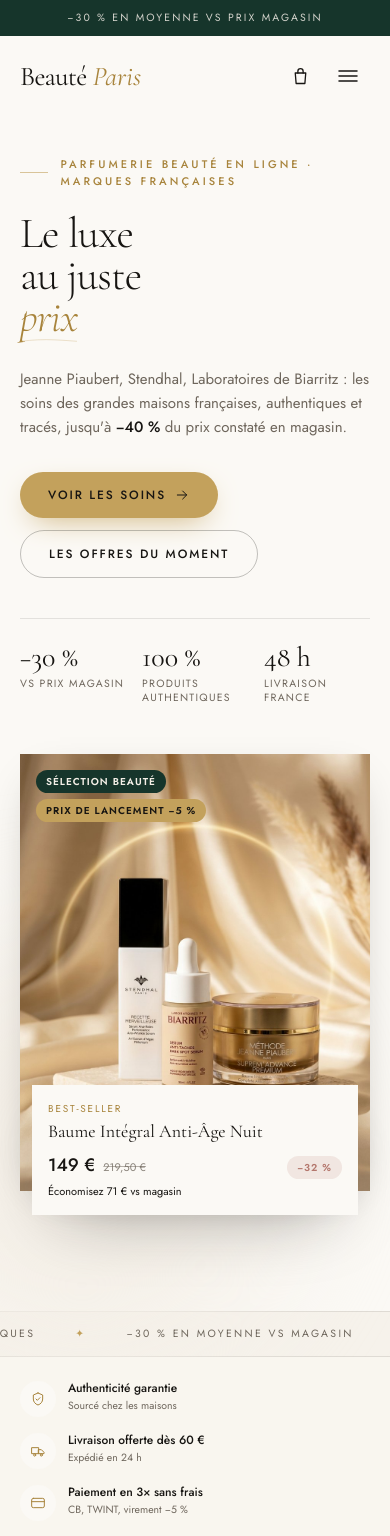
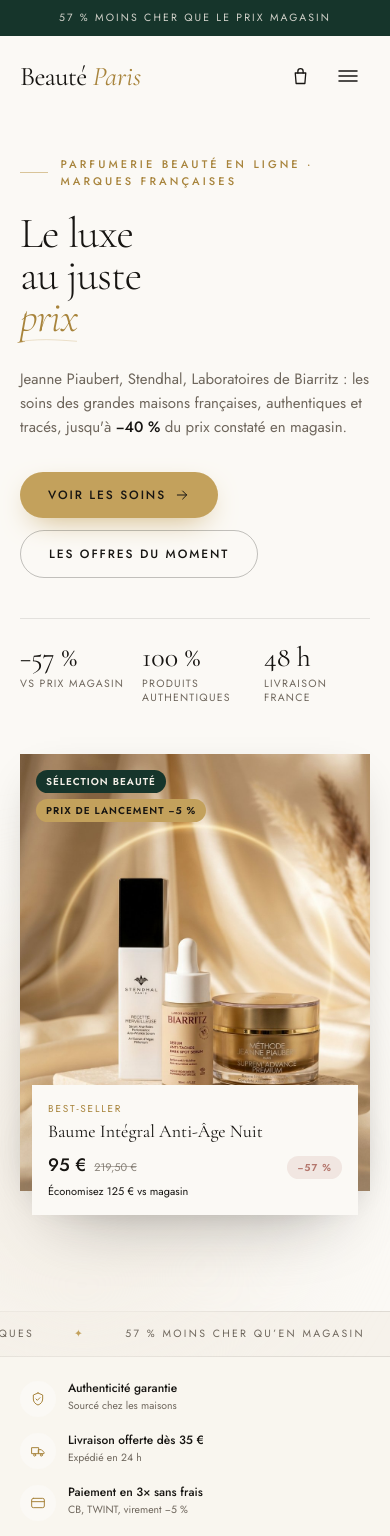
Before and after one commit to ASALA77722/beauty, a React (Vite) app: page / in a window 390 px wide. Shown: the top 1536 px of the page. Built offline with nearby package versions, Linux system fonts and the light colour scheme.

Commit message:
Baisse des prix (-51 à -59% du prix magasin) et seuils d'offres ajustés
Co-authored-by: arena-agent <297053741+arena-agent@users.noreply.github.com>

```diff
--- a/src/components/CartDrawer.jsx
+++ b/src/components/CartDrawer.jsx
@@ -1,7 +1,7 @@
 import { finalPrice } from '../data/shop'
 import { useAuth } from '../hooks/useAuth'
 import { useCart } from '../hooks/useCart'
-import { euro } from '../lib/format'
+import { FREE_SHIPPING_THRESHOLD, euro } from '../lib/format'
 import Icon from './Icon'
 
 export default function CartDrawer({ onCheckout }) {
@@ -34,7 +34,7 @@ export default function CartDrawer({ onCheckout }) {
 
   if (!isOpen) return null
 
-  const progress = Math.min(100, Math.round((subtotal / 60) * 100))
+  const progress = Math.min(100, Math.round((subtotal / FREE_SHIPPING_THRESHOLD) * 100))
 
   return (
     <div className="fixed inset-0 z-[70]" role="dialog" aria-modal="true" aria-label="Panier">
@@ -80,7 +80,7 @@ export default function CartDrawer({ onCheckout }) {
               ) : (
                 <p className="text-[11.5px] text-inkSoft">
                   Plus que{' '}
-                  <strong className="text-ink">{euro(60 - subtotal)}</strong> pour la livraison
+                  <strong className="text-ink">{euro(FREE_SHIPPING_THRESHOLD - subtotal)}</strong> pour la livraison
                   offerte
                 </p>
               )}
--- a/src/components/Hero.jsx
+++ b/src/components/Hero.jsx
@@ -1,4 +1,4 @@
-import { FLASH_OFFER, PRODUCTS } from '../data/shop'
+import { FLASH_OFFER, PRICE_STATS, PRODUCTS } from '../data/shop'
 import { discountPercent, euro } from '../lib/format'
 import Icon from './Icon'
 import Marquee from './Marquee'
@@ -52,7 +52,7 @@ export default function Hero() {
 
           <dl className="mt-10 grid max-w-lg grid-cols-3 gap-4 border-t border-ink/10 pt-6">
             {[
-              ['−30 %', 'vs prix magasin'],
+              [`−${PRICE_STATS.average} %`, 'vs prix magasin'],
               ['100 %', 'produits authentiques'],
               ['48 h', 'livraison France'],
             ].map(([value, label]) => (
--- a/src/components/Marquee.jsx
+++ b/src/components/Marquee.jsx
@@ -1,7 +1,10 @@
+import { PRICE_STATS } from '../data/shop'
+import { FREE_SHIPPING_THRESHOLD } from '../lib/format'
+
 const ITEMS = [
   'Produits 100 % authentiques',
-  '−30 % en moyenne vs magasin',
-  'Livraison offerte dès 60 €',
+  `${PRICE_STATS.average} % moins cher qu’en magasin`,
+  `Livraison offerte dès ${FREE_SHIPPING_THRESHOLD} €`,
   'Paiement en 3× sans frais',
   'Échantillons offerts',
   'Conseil beauté par téléphone',
--- a/src/components/Navbar.jsx
+++ b/src/components/Navbar.jsx
@@ -2,7 +2,9 @@ import { useState } from 'react'
 import { useAuth } from '../hooks/useAuth'
 import { useCart } from '../hooks/useCart'
 import { useScrolled } from '../hooks/useReveal'
+import { FREE_SHIPPING_THRESHOLD } from '../lib/format'
 import Icon from './Icon'
+import { PRICE_STATS } from '../data/shop'
 
 const LINKS = [
   { href: '#boutique', label: 'Boutique' },
@@ -24,9 +26,9 @@ export default function Navbar() {
     <>
       <div className="relative z-50 bg-forest text-cream">
         <div className="container-x flex h-9 items-center justify-center gap-2 overflow-hidden text-[10.5px] uppercase tracking-[0.2em] text-cream/85">
-          <span className="hidden sm:inline">Livraison offerte dès 60 €</span>
+          <span className="hidden sm:inline">Livraison offerte dès {FREE_SHIPPING_THRESHOLD} €</span>
           <span className="hidden text-gold sm:inline">✦</span>
-          <span>−30 % en moyenne vs prix magasin</span>
+          <span>{PRICE_STATS.average} % moins cher que le prix magasin</span>
           <span className="hidden text-gold sm:inline">✦</span>
           <span className="hidden md:inline">Paiement en 3× sans frais</span>
         </div>
@@ -198,7 +200,7 @@ export default function Navbar() {
             <p className="mt-auto pt-8 text-xs leading-relaxed text-inkSoft">
               Connexion par e-mail ou téléphone
               <br />
-              Livraison offerte dès 60 € · Retours 30 jours
+              Livraison offerte dès {FREE_SHIPPING_THRESHOLD} € · Retours 30 jours
             </p>
           </div>
         </div>
--- a/src/components/Story.jsx
+++ b/src/components/Story.jsx
@@ -1,10 +1,9 @@
+import { PRICE_STATS } from '../data/shop'
 import { euro } from '../lib/format'
 import Icon from './Icon'
 import { Reveal } from './Reveal'
 
 export default function Story() {
-  const averageSaving = 82
-
   return (
     <section className="bg-ivory py-16 lg:py-24">
       <div className="container-x grid items-center gap-10 lg:grid-cols-[0.9fr_1.1fr] lg:gap-16">
@@ -17,9 +16,9 @@ export default function Story() {
               className="aspect-[4/5] w-full object-cover shadow-card"
             />
             <div className="absolute -bottom-5 -right-3 max-w-[210px] bg-forest p-5 text-cream shadow-soft sm:-right-6">
-              <p className="font-serif text-[38px] leading-none text-gold">{euro(averageSaving)}</p>
+              <p className="font-serif text-[38px] leading-none text-gold">{euro(PRICE_STATS.averageSaving)}</p>
               <p className="mt-1.5 text-[10.5px] uppercase leading-relaxed tracking-[0.12em] text-cream/70">
-                d'économie moyenne par commande
+                d'économie moyenne par produit
               </p>
             </div>
           </div>
--- a/src/components/TrustBar.jsx
+++ b/src/components/TrustBar.jsx
@@ -1,8 +1,9 @@
 import Icon from './Icon'
+import { FREE_SHIPPING_THRESHOLD } from '../lib/format'
 
 const ITEMS = [
   { icon: 'shield', title: 'Authenticité garantie', text: 'Sourcé chez les maisons' },
-  { icon: 'truck', title: 'Livraison offerte dès 60 €', text: 'Expédié en 24 h' },
+  { icon: 'truck', title: `Livraison offerte dès ${FREE_SHIPPING_THRESHOLD} €`, text: 'Expédié en 24 h' },
   { icon: 'card', title: 'Paiement en 3× sans frais', text: 'CB, TWINT, virement −5 %' },
   { icon: 'phone', title: 'Conseil au 01 84 80 12 34', text: 'Lun–sam, 9 h–19 h' },
 ]
--- a/src/data/shop.js
+++ b/src/data/shop.js
@@ -19,7 +19,7 @@ export const PRODUCTS = [
     concern: 'Anti-âge',
     volume: '50 ml',
     marketPrice: 219.5,
-    price: 149,
+    price: 95,
     image: '/img/baume.jpg',
     rating: 4.8,
     reviews: 412,
@@ -48,7 +48,7 @@ export const PRODUCTS = [
     concern: 'Anti-âge',
     volume: '30 ml',
     marketPrice: 115.5,
-    price: 79,
+    price: 52,
     image: '/img/serum-anti-rides.jpg',
     rating: 4.7,
     reviews: 268,
@@ -77,7 +77,7 @@ export const PRODUCTS = [
     concern: 'Taches',
     volume: '30 ml',
     marketPrice: 38.9,
-    price: 26.9,
+    price: 19.9,
     image: '/img/serum-anti-taches.jpg',
     rating: 4.6,
     reviews: 731,
@@ -106,7 +106,7 @@ export const PRODUCTS = [
     concern: 'Anti-âge',
     volume: '15 ml',
     marketPrice: 111.5,
-    price: 74,
+    price: 48,
     image: '/img/contour-yeux.jpg',
     rating: 4.7,
     reviews: 189,
@@ -141,6 +141,18 @@ export const brandOf = (product) => BRANDS.find((brand) => brand.id === product.
 /** Prix effectif d'un produit, remise de lancement incluse. */
 export const finalPrice = (product) =>
   Math.round(product.price * (1 - FLASH_OFFER.percent / 100) * 100) / 100
+
+/** Statistiques de remise, dérivées du catalogue (évite les incohérences de texte). */
+export const PRICE_STATS = (() => {
+  const offs = PRODUCTS.map((p) => 1 - finalPrice(p) / p.marketPrice)
+  const average = Math.round((offs.reduce((a, b) => a + b, 0) / offs.length) * 100)
+  const best = Math.round(Math.min(...offs) * 100)
+  const worst = Math.round(Math.max(...offs) * 100)
+  const averageSaving = Math.round(
+    PRODUCTS.reduce((sum, p) => sum + (p.marketPrice - finalPrice(p)), 0) / PRODUCTS.length,
+  )
+  return { average, best, worst, averageSaving }
+})()
 
 export const CATEGORIES = [
   { id: 'all', label: 'Tout' },
@@ -190,8 +202,8 @@ export const PROMO_CODES = {
     label: 'Offre luxe',
     type: 'percent',
     value: 10,
-    minSubtotal: 150,
-    description: '−10 % dès 150 € d’achat.',
+    minSubtotal: 100,
+    description: '−10 % dès 100 € d’achat.',
   },
   LIVRAISON: {
     code: 'LIVRAISON',
@@ -255,7 +267,7 @@ export const FAQ = [
   },
   {
     q: 'Pourquoi vos prix sont-ils plus bas qu’en magasin ?',
-    a: "Nous achetons en volumes importants et vendons en ligne sans vitrine physique. Nous reversons cette économie dans le prix : en moyenne −30 % par rapport au prix conseillé en parfumerie. Le prix « marché » barré correspond au prix constaté en magasin.",
+    a: "Pas de vitrine, pas d'intermédiaire : nous achetons en direct et vendons en ligne. Nous répercutons presque toute la marge dans le prix, d'où des tarifs très inférieurs au prix conseillé en parfumerie. Le prix « marché » barré correspond au prix constaté en magasin.",
   },
   {
     q: 'Comment fonctionnent les offres automatiques ?',
@@ -267,7 +279,7 @@ export const FAQ = [
   },
   {
     q: 'Quels sont les délais de livraison ?',
-    a: 'Expédition sous 24 h ouvrées. Livraison offerte dès 60 € en France métropolitaine, 4,90 € en dessous. Comptez 2 à 3 jours ouvrés, et 4 à 6 jours pour l’Europe. Un numéro de suivi vous est envoyé par e-mail et par SMS.',
+    a: 'Expédition sous 24 h ouvrées. Livraison offerte dès 35 € en France métropolitaine, 3,90 € en dessous. Comptez 2 à 3 jours ouvrés, et 4 à 6 jours pour l’Europe. Un numéro de suivi vous est envoyé par e-mail et par SMS.',
   },
   {
     q: 'Puis-je retourner un produit ?',
--- a/src/lib/format.js
+++ b/src/lib/format.js
@@ -5,8 +5,8 @@ export const euro = (value) =>
     minimumFractionDigits: value % 1 === 0 ? 0 : 2,
   }).format(value)
 
-export const FREE_SHIPPING_THRESHOLD = 60
-export const SHIPPING_COST = 4.9
+export const FREE_SHIPPING_THRESHOLD = 35
+export const SHIPPING_COST = 3.9
 
 export const CART_KEY = 'beaute-cart-v2'
 export const USER_KEY = 'beaute-user-v2'
```
Also changed, not shown: 1 other file (tests, documents, lock files or other folders).
